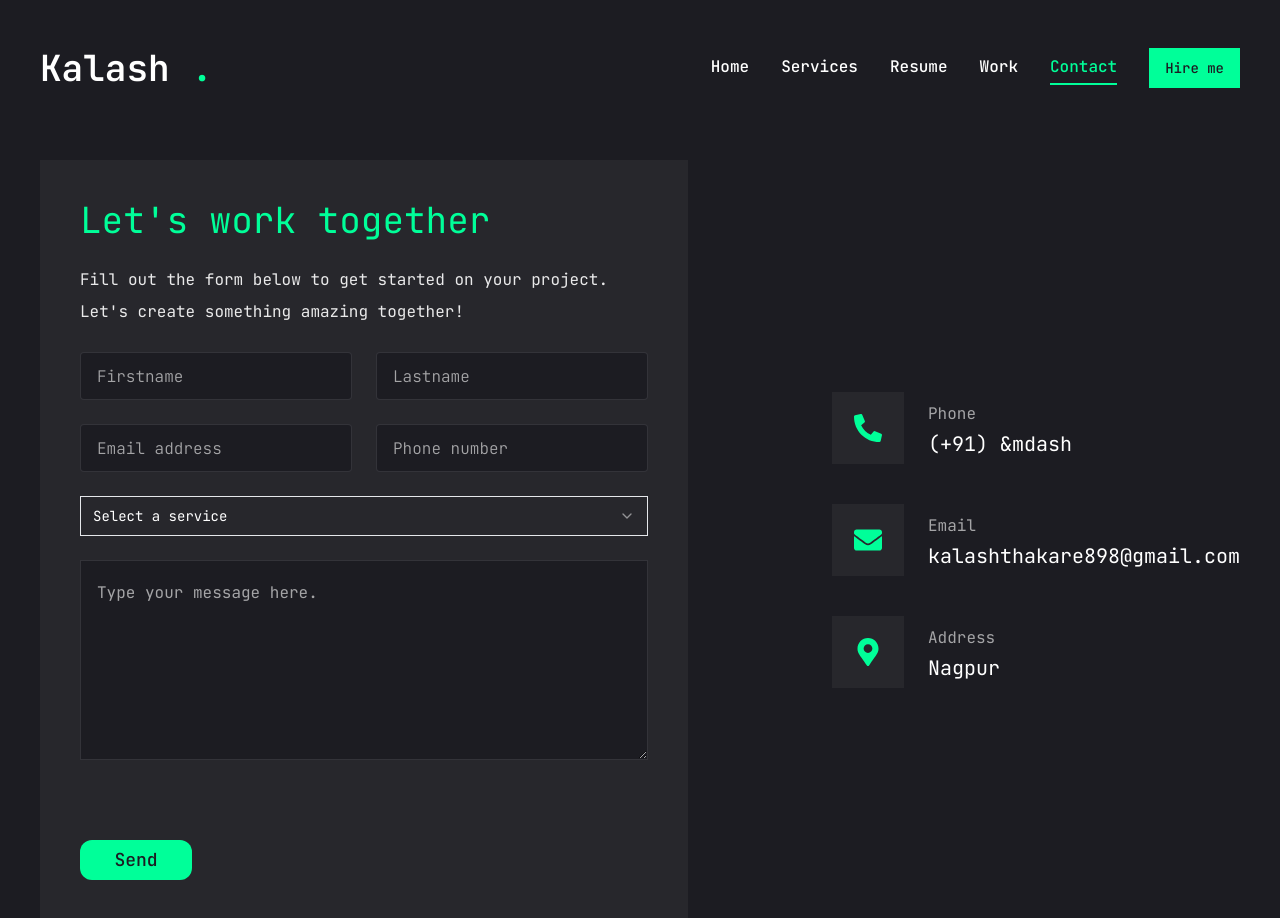
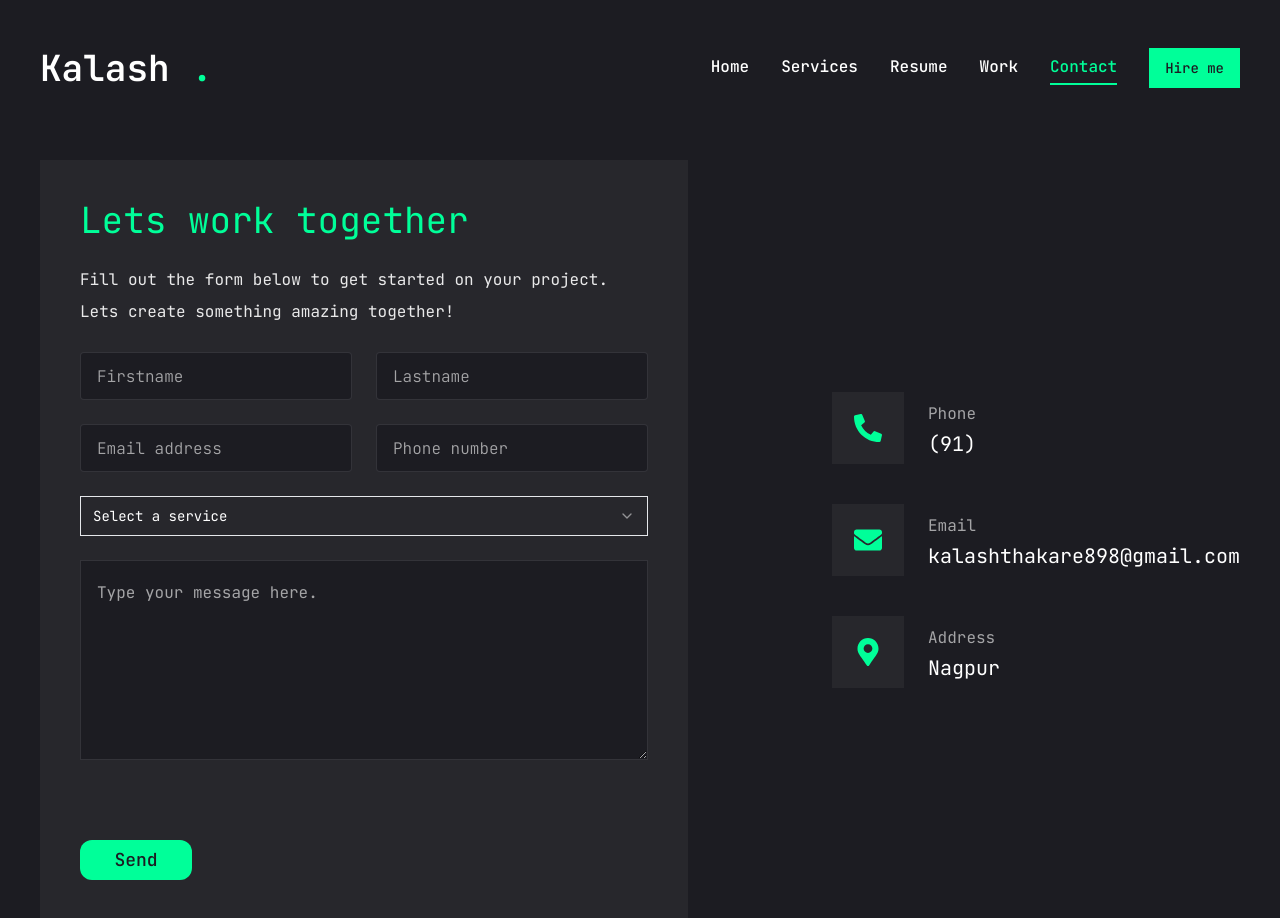
Before and after one commit to KalashThakare/Portfolio, a Next.js app: page /contact in a window 1280 px wide. Shown: the top 918 px of the page. Built offline with nearby package versions, Linux system fonts and the light colour scheme.

Commit message:
deploy errors removing

```diff
--- a/app/contact/contactform.jsx
+++ b/app/contact/contactform.jsx
@@ -47,8 +47,8 @@ export const ContactForm = () => {
   return (
     <div className=" xl:w-[54%] order-2 xl:order-none justify-start">
                     <form method="post" className="flex flex-col gap-6 p-10 bg-[#27272c]">
-                        <h3 className="text-4xl text-accent">Let's work together</h3>
-                        <p className="text-white/90 ">Fill out the form below to get started on your project. Let's create something amazing together!</p>
+                        <h3 className="text-4xl text-accent">Lets work together</h3>
+                        <p className="text-white/90 ">Fill out the form below to get started on your project. Lets create something amazing together!</p>
                         <div className="grid grid-cols-1 md:grid-cols-2 gap-6">
                             <Input type="firstname" name="firstname" placeholder="Firstname" value={values.firstname} onChange={handleChange}/>
                             <Input type="lastname" name="lastname" placeholder="Lastname" value={values.lastname} onChange={handleChange}/>
--- a/app/contact/page.jsx
+++ b/app/contact/page.jsx
@@ -11,7 +11,7 @@ const info=[
     {
         icon:<FaPhoneAlt />,
         title:"Phone",
-        description:"(+91) &mdash",
+        description:"(91)",
     },
     {
         icon:<FaEnvelope />,
--- a/app/resume/page.jsx
+++ b/app/resume/page.jsx
@@ -18,7 +18,7 @@ const about={
     },
     {
       fieldname:"Contact",
-      fieldValue:"(+91) --"
+      fieldValue:"(91)"
     },
     {
       fieldname:"Freelance",
@@ -75,7 +75,7 @@ const Skills={
 const edu={
   icon:"/assets/resume/cap.svg",
   title:"My Education",
-  Description:"Bachelor's in ECS | RCOEM | Graduate Year 27'",
+  Description:"Bachelors in ECS | RCOEM | Graduate Year 27'",
   items:[
     {
       institution:"Online Course Platform",
```
